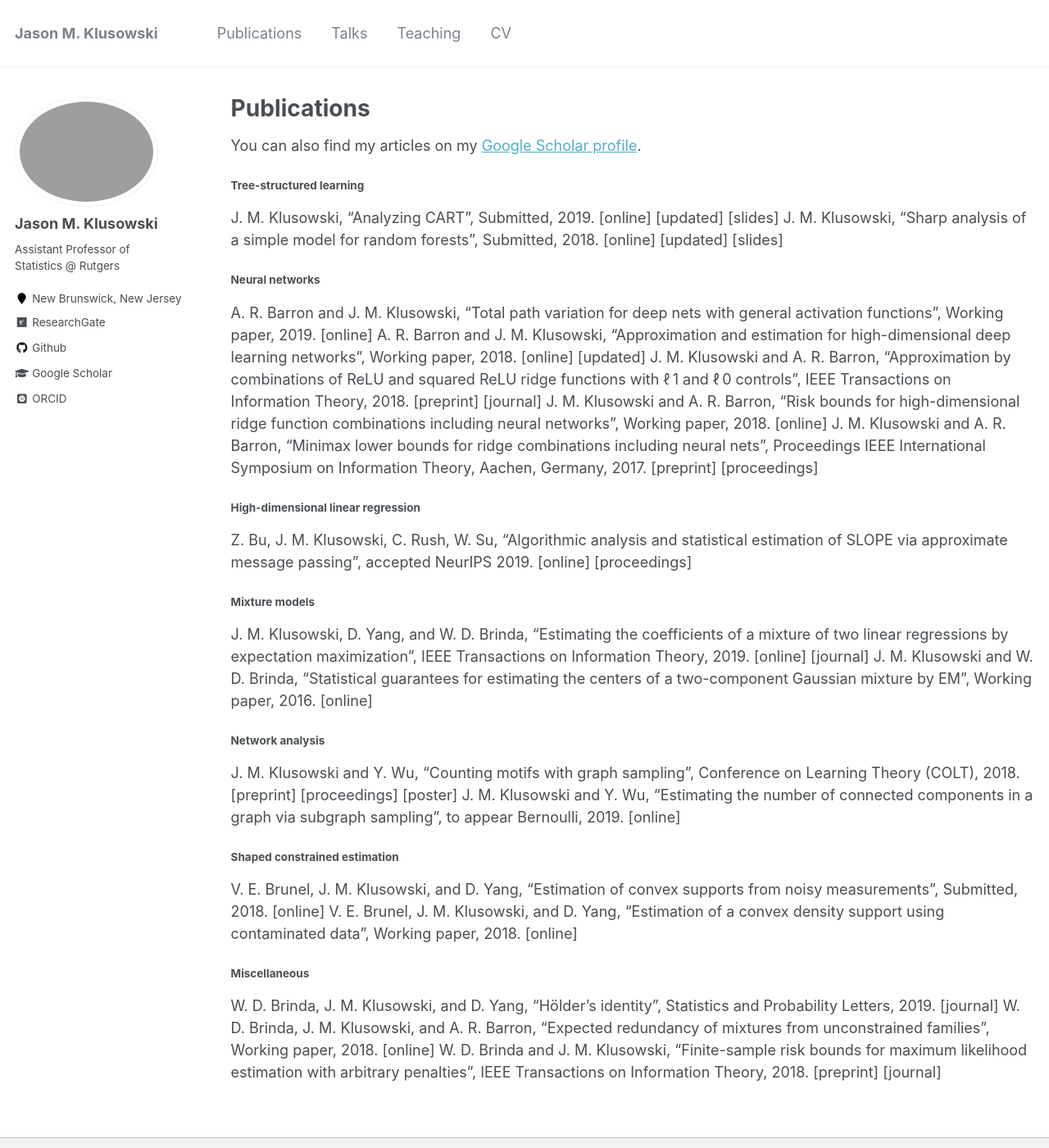
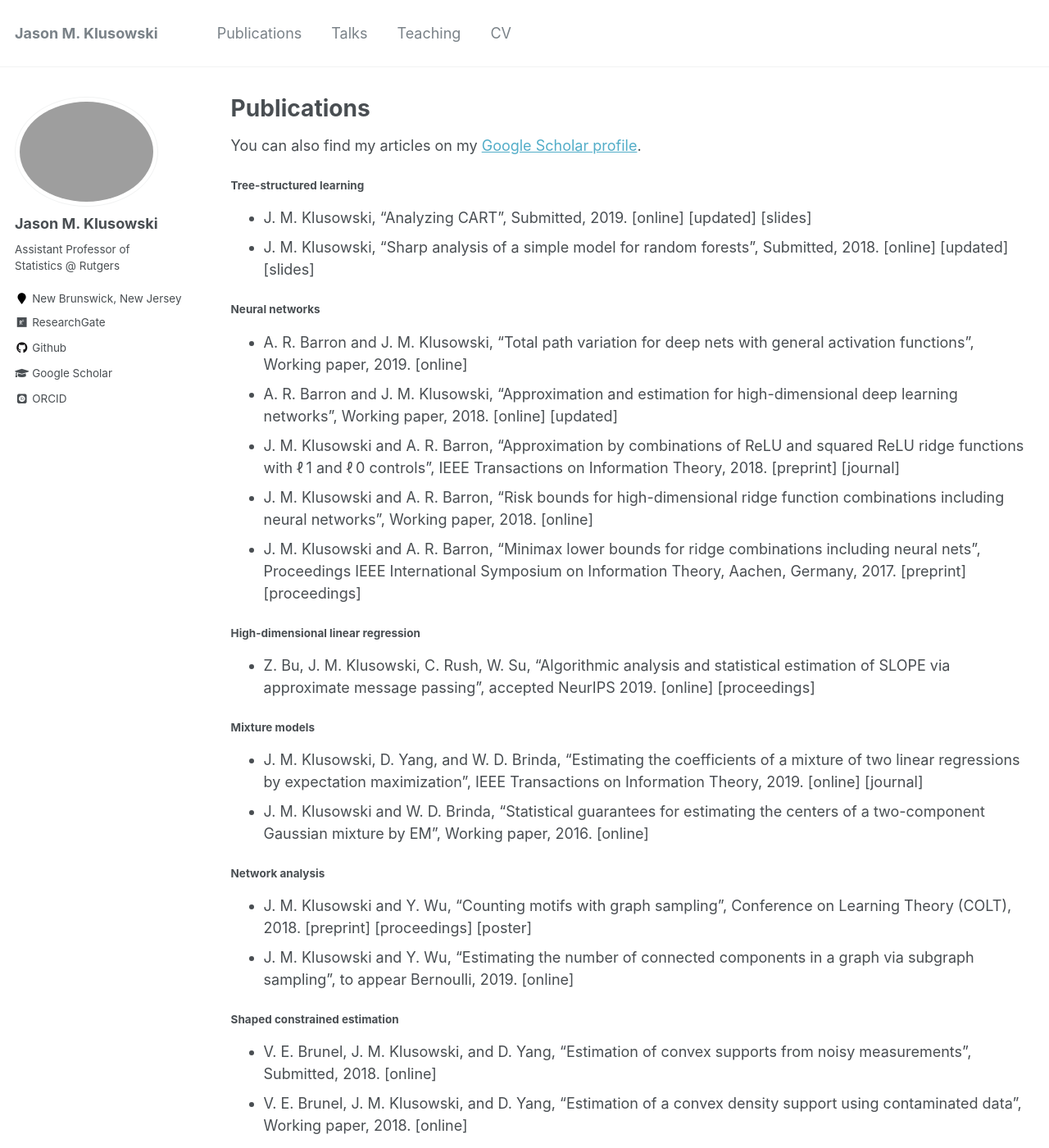
Before and after one commit to jasonklusowski/jasonklusowski.github.io, a Jekyll site: the page built from _pages/publications.md, in a window 1280 px wide and 1400 px high. Shown: the whole window at 82% size. Built offline with Jekyll 4.4.1, drawn with Linux system fonts in a browser that asks for light colours; some web fonts are replaced; some of the changed text lies outside the part shown.

Commit message:
Update publications.md

```diff
--- a/_pages/publications.md
+++ b/_pages/publications.md
@@ -9,38 +9,38 @@ You can also find my articles on my [Google Scholar profile](https://scholar.goo
 
 ##### Tree-structured learning
 
-J. M. Klusowski, "Analyzing CART", Submitted, 2019. [online] [updated] [slides]
-J. M. Klusowski, "Sharp analysis of a simple model for random forests", Submitted, 2018. [online] [updated] [slides]
+* J. M. Klusowski, "Analyzing CART", Submitted, 2019. [online] [updated] [slides]
+* J. M. Klusowski, "Sharp analysis of a simple model for random forests", Submitted, 2018. [online] [updated] [slides]
 
 ##### Neural networks
 
-A. R. Barron and J. M. Klusowski, "Total path variation for deep nets with general activation functions", Working paper, 2019. [online]
-A. R. Barron and J. M. Klusowski, "Approximation and estimation for high-dimensional deep learning networks", Working paper, 2018. [online] [updated]
-J. M. Klusowski and A. R. Barron, "Approximation by combinations of ReLU and squared ReLU ridge functions with ℓ 1  and ℓ 0  controls", IEEE Transactions on Information Theory, 2018. [preprint] [journal]
-J. M. Klusowski and A. R. Barron, "Risk bounds for high-dimensional ridge function combinations including neural networks", Working paper, 2018. [online]
-J. M. Klusowski and A. R. Barron, "Minimax lower bounds for ridge combinations including neural nets", Proceedings IEEE International Symposium on Information Theory, Aachen, Germany, 2017. [preprint] [proceedings]
+* A. R. Barron and J. M. Klusowski, "Total path variation for deep nets with general activation functions", Working paper, 2019. [online]
+* A. R. Barron and J. M. Klusowski, "Approximation and estimation for high-dimensional deep learning networks", Working paper, 2018. [online] [updated]
+* J. M. Klusowski and A. R. Barron, "Approximation by combinations of ReLU and squared ReLU ridge functions with ℓ 1  and ℓ 0  controls", IEEE Transactions on Information Theory, 2018. [preprint] [journal]
+* J. M. Klusowski and A. R. Barron, "Risk bounds for high-dimensional ridge function combinations including neural networks", Working paper, 2018. [online]
+* J. M. Klusowski and A. R. Barron, "Minimax lower bounds for ridge combinations including neural nets", Proceedings IEEE International Symposium on Information Theory, Aachen, Germany, 2017. [preprint] [proceedings]
 
 ##### High-dimensional linear regression
 
-Z. Bu, J. M. Klusowski, C. Rush, W. Su, "Algorithmic analysis and statistical estimation of SLOPE via approximate message passing", accepted NeurIPS 2019. [online] [proceedings]
+* Z. Bu, J. M. Klusowski, C. Rush, W. Su, "Algorithmic analysis and statistical estimation of SLOPE via approximate message passing", accepted NeurIPS 2019. [online] [proceedings]
 
 ##### Mixture models
 
-J. M. Klusowski, D. Yang, and W. D. Brinda, "Estimating the coefficients of a mixture of two linear regressions by expectation maximization", IEEE Transactions on Information Theory, 2019. [online] [journal]
-J. M. Klusowski and W. D. Brinda, "Statistical guarantees for estimating the centers of a two-component Gaussian mixture by EM", Working paper, 2016. [online]
+* J. M. Klusowski, D. Yang, and W. D. Brinda, "Estimating the coefficients of a mixture of two linear regressions by expectation maximization", IEEE Transactions on Information Theory, 2019. [online] [journal]
+* J. M. Klusowski and W. D. Brinda, "Statistical guarantees for estimating the centers of a two-component Gaussian mixture by EM", Working paper, 2016. [online]
 
 ##### Network analysis
 
-J. M. Klusowski and Y. Wu, "Counting motifs with graph sampling", Conference on Learning Theory (COLT), 2018. [preprint] [proceedings] [poster]
-J. M. Klusowski and Y. Wu, "Estimating the number of connected components in a graph via subgraph sampling", to appear Bernoulli, 2019. [online]
+* J. M. Klusowski and Y. Wu, "Counting motifs with graph sampling", Conference on Learning Theory (COLT), 2018. [preprint] [proceedings] [poster]
+* J. M. Klusowski and Y. Wu, "Estimating the number of connected components in a graph via subgraph sampling", to appear Bernoulli, 2019. [online]
 
 ##### Shaped constrained estimation
 
-V. E. Brunel, J. M. Klusowski, and D. Yang, "Estimation of convex supports from noisy measurements", Submitted, 2018. [online]
-V. E. Brunel, J. M. Klusowski, and D. Yang, "Estimation of a convex density support using contaminated data", Working paper, 2018. [online]
+* V. E. Brunel, J. M. Klusowski, and D. Yang, "Estimation of convex supports from noisy measurements", Submitted, 2018. [online]
+* V. E. Brunel, J. M. Klusowski, and D. Yang, "Estimation of a convex density support using contaminated data", Working paper, 2018. [online]
 
 ##### Miscellaneous
 
-W. D. Brinda, J. M. Klusowski, and D. Yang, "Hölder's identity", Statistics and Probability Letters, 2019. [journal]
-W. D. Brinda, J. M. Klusowski, and A. R. Barron, "Expected redundancy of mixtures from unconstrained families", Working paper, 2018. [online]
-W. D. Brinda and J. M. Klusowski, "Finite-sample risk bounds for maximum likelihood estimation with arbitrary penalties", IEEE Transactions on Information Theory, 2018. [preprint] [journal]
+* W. D. Brinda, J. M. Klusowski, and D. Yang, "Hölder's identity", Statistics and Probability Letters, 2019. [journal]
+* W. D. Brinda, J. M. Klusowski, and A. R. Barron, "Expected redundancy of mixtures from unconstrained families", Working paper, 2018. [online]
+* W. D. Brinda and J. M. Klusowski, "Finite-sample risk bounds for maximum likelihood estimation with arbitrary penalties", IEEE Transactions on Information Theory, 2018. [preprint] [journal]
```
